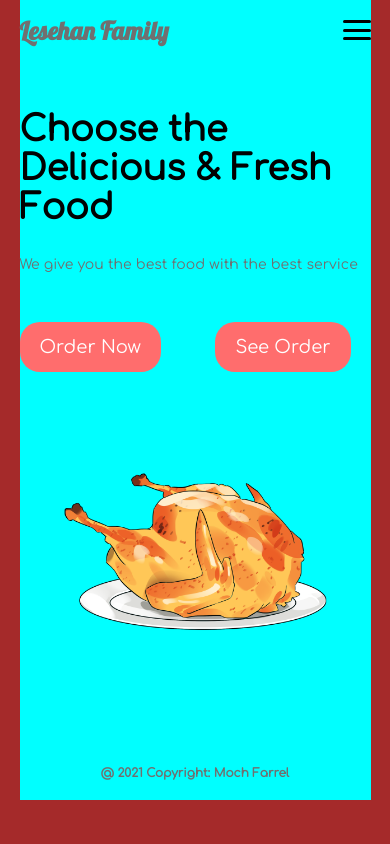
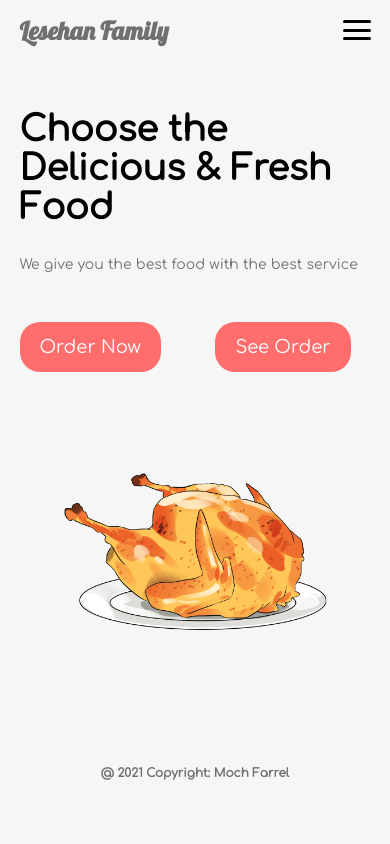
Before and after one commit to mochfarrel06/mochfarrel06.github.io, a PHP site: page / in a window 390 px wide; the page is wider, and only the part inside the window is pictured. Run offline with PHP 8.4, Linux system fonts and the light colour scheme.

Commit message:
memodifikasi index

```diff
--- a/css/style.css
+++ b/css/style.css
@@ -17,7 +17,7 @@ body{
 }
 
 .container{
-    max-width: 90%;
+    width: 90%;
     margin: 0 auto;
 }
 
@@ -255,16 +255,8 @@ footer h4{
 @media screen and (max-width: 576px){
     body{
         overflow-x: hidden;
-        /* width: 100%;
-        height: 100%; */
-        background-color: brown;
-        -webkit-overflow-scrolling: hidden;
-    }
-
-    .container{
+        /* background-color: brown; */
         width: 100%;
-        height: 100%;
-        background-color: aqua;
     }
 
     .menu-toggler{
```
